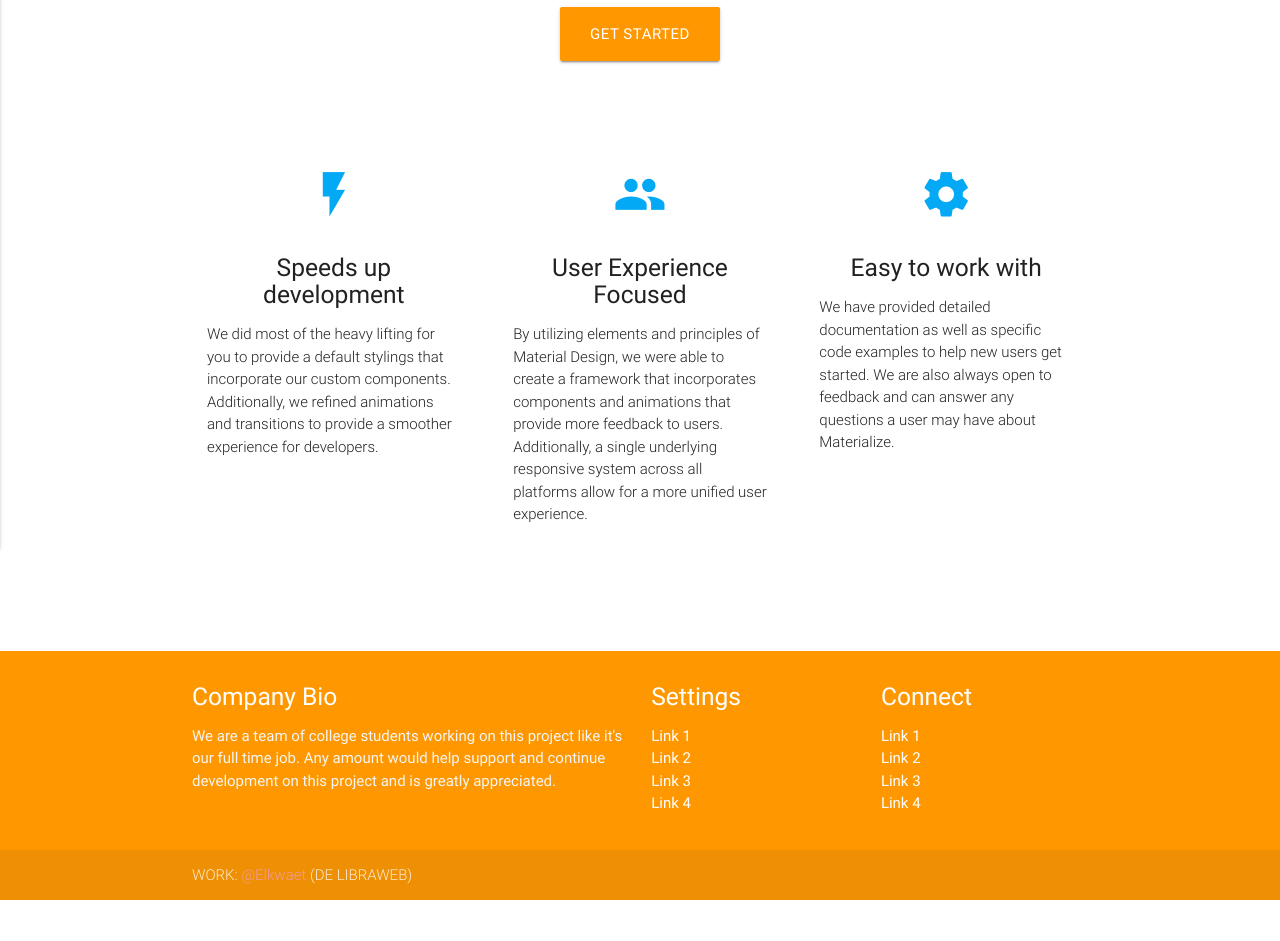
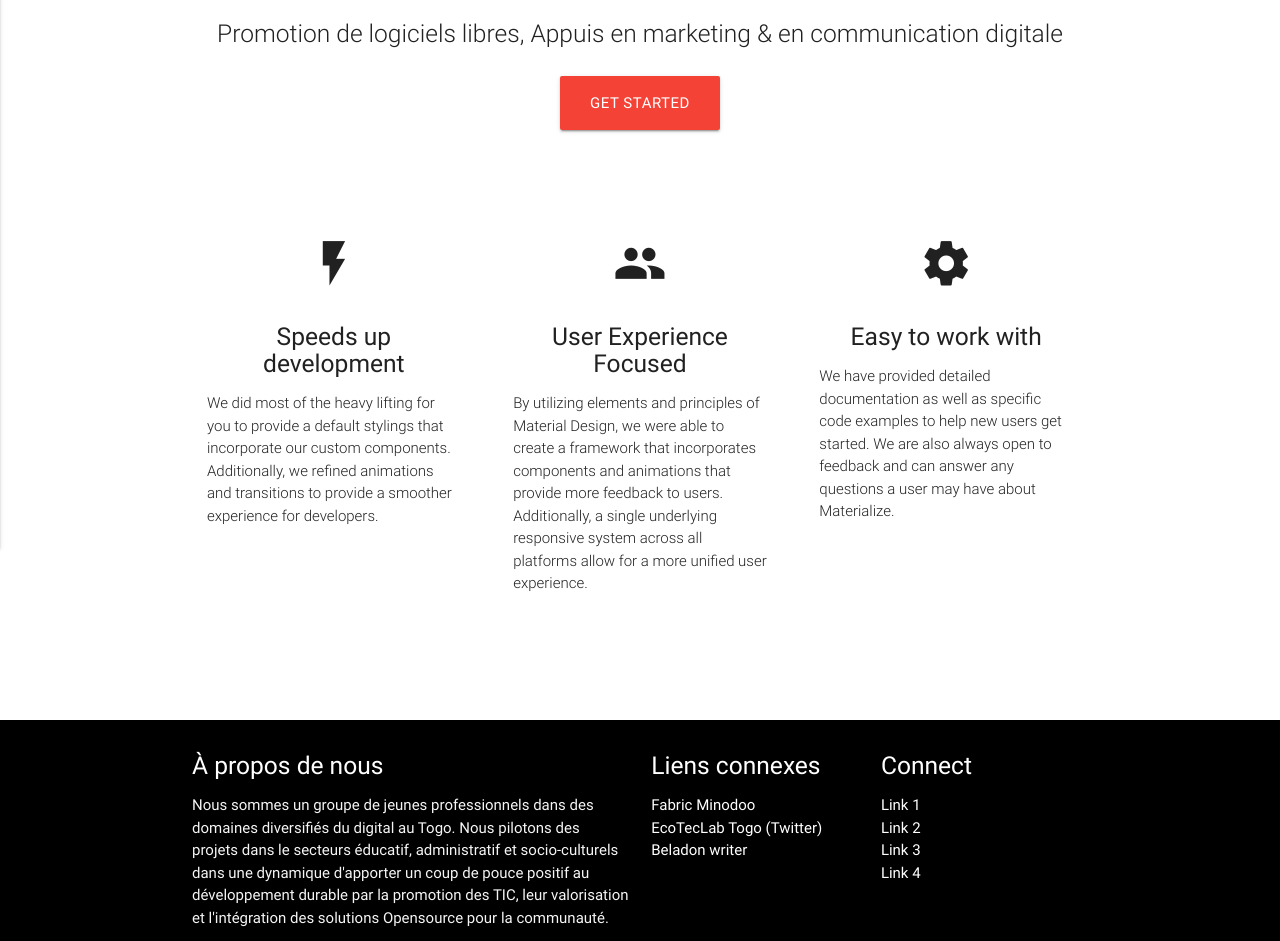
Before and after one commit to elkwaet/librawebtogo, a plain HTML site: page index.html in a window 1280 px wide. Shown: the part 312-1253 px from the top of the page. Before the commit the page ends 1212 px from the top, so only its background shows below. Drawn offline with nearby package versions, Linux system fonts and the light colour scheme.

Commit message:
Ok Eh Passey!

```diff
--- a/index.html
+++ b/index.html
@@ -13,8 +13,9 @@
   <link href="css/style.css" type="text/css" rel="stylesheet" media="screen,projection"/>
 </head>
 <body>
-  <nav class="light-blue lighten-1" role="navigation">
+  <nav class="light-black black" role="navigation">
     <div class="nav-wrapper container"><a id="logo-container" href="index.html" class="brand-logo">Libraweb Togo</a>
+    <!-- <div cla="nav-wrapper container"><a id="logo-container" href="index.html" class="brand-logo"> <img src="pics/logo121.png"></a> -->
       <ul class="right hide-on-med-and-down">
         <li><a href="https://twitter.com/librawebtogo" target="_blank">Sur Twitter</a></li>
       </ul>
@@ -28,12 +29,12 @@
   <div class="section no-pad-bot" id="index-banner">
     <div class="container">
       <br><br>
-      <h1 class="header center orange-text">Starter Template</h1>
+      <h1 class="header center red-text">WebDesign & OpenSource Solutions</h1>
       <div class="row center">
-        <h5 class="header col s12 light">A modern responsive front-end framework based on Material Design</h5>
+        <h5 class="header col s12 light">Promotion de logiciels libres, Appuis en marketing & en communication digitale</h5>
       </div>
       <div class="row center">
-        <a href="http://materializecss.com/getting-started.html" id="download-button" class="btn-large waves-effect waves-light orange">Get Started</a>
+        <a href="http://materializecss.com/getting-started.html" id="download-button" class="btn-large waves-effect waves-light red">Get Started</a>
       </div>
       <br><br>
 
@@ -48,7 +49,7 @@
       <div class="row">
         <div class="col s12 m4">
           <div class="icon-block">
-            <h2 class="center light-blue-text"><i class="material-icons">flash_on</i></h2>
+            <h2 class="center light-black-text"><i class="material-icons">flash_on</i></h2>
             <h5 class="center">Speeds up development</h5>
 
             <p class="light">We did most of the heavy lifting for you to provide a default stylings that incorporate our custom components. Additionally, we refined animations and transitions to provide a smoother experience for developers.</p>
@@ -57,7 +58,7 @@
 
         <div class="col s12 m4">
           <div class="icon-block">
-            <h2 class="center light-blue-text"><i class="material-icons">group</i></h2>
+            <h2 class="center light-black-text"><i class="material-icons">group</i></h2>
             <h5 class="center">User Experience Focused</h5>
 
             <p class="light">By utilizing elements and principles of Material Design, we were able to create a framework that incorporates components and animations that provide more feedback to users. Additionally, a single underlying responsive system across all platforms allow for a more unified user experience.</p>
@@ -66,7 +67,7 @@
 
         <div class="col s12 m4">
           <div class="icon-block">
-            <h2 class="center light-blue-text"><i class="material-icons">settings</i></h2>
+            <h2 class="center light-black-text"><i class="material-icons">settings</i></h2>
             <h5 class="center">Easy to work with</h5>
 
             <p class="light">We have provided detailed documentation as well as specific code examples to help new users get started. We are also always open to feedback and can answer any questions a user may have about Materialize.</p>
@@ -82,22 +83,21 @@
     </div>
   </div>
 
-  <footer class="page-footer orange">
+  <footer class="page-footer black">
     <div class="container">
       <div class="row">
         <div class="col l6 s12">
-          <h5 class="white-text">Company Bio</h5>
-          <p class="grey-text text-lighten-4">We are a team of college students working on this project like it's our full time job. Any amount would help support and continue development on this project and is greatly appreciated.</p>
+          <h5 class="white-text">À propos de nous</h5>
+          <p class="grey-text text-lighten-4">Nous sommes un groupe de jeunes professionnels dans des domaines diversifiés du digital au Togo. Nous pilotons des projets dans le secteurs éducatif, administratif et socio-culturels dans une dynamique d'apporter un coup de pouce positif au développement durable par la promotion des TIC, leur valorisation et l'intégration des solutions Opensource pour la communauté.</p>
 
 
         </div>
         <div class="col l3 s12">
-          <h5 class="white-text">Settings</h5>
+          <h5 class="white-text">Liens connexes</h5>
           <ul>
-            <li><a class="white-text" href="#!">Link 1</a></li>
-            <li><a class="white-text" href="#!">Link 2</a></li>
-            <li><a class="white-text" href="#!">Link 3</a></li>
-            <li><a class="white-text" href="#!">Link 4</a></li>
+            <li><a class="white-text" href="http://minodoo.com/" target="_blank">Fabric Minodoo</a></li>
+            <li><a class="white-text" href="https://twitter.com/ecoteclab"  target="_blank">EcoTecLab Togo (Twitter)</a></li>
+            <li><a class="white-text" href="http://beladon.tk" target="_blank">Beladon writer</a></li>
           </ul>
         </div>
         <div class="col l3 s12">
```
Also changed, not shown: pics/GDG Dev Fest2017.png (added), pics/GTT-typo test1.png (added), pics/logo121.png (added).
